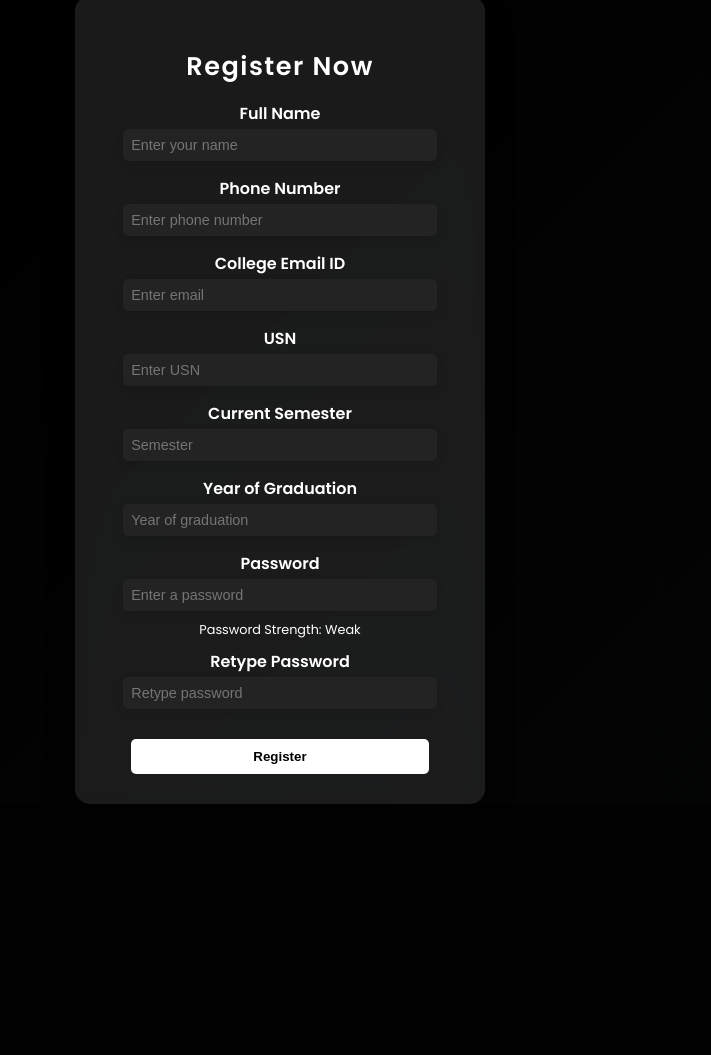
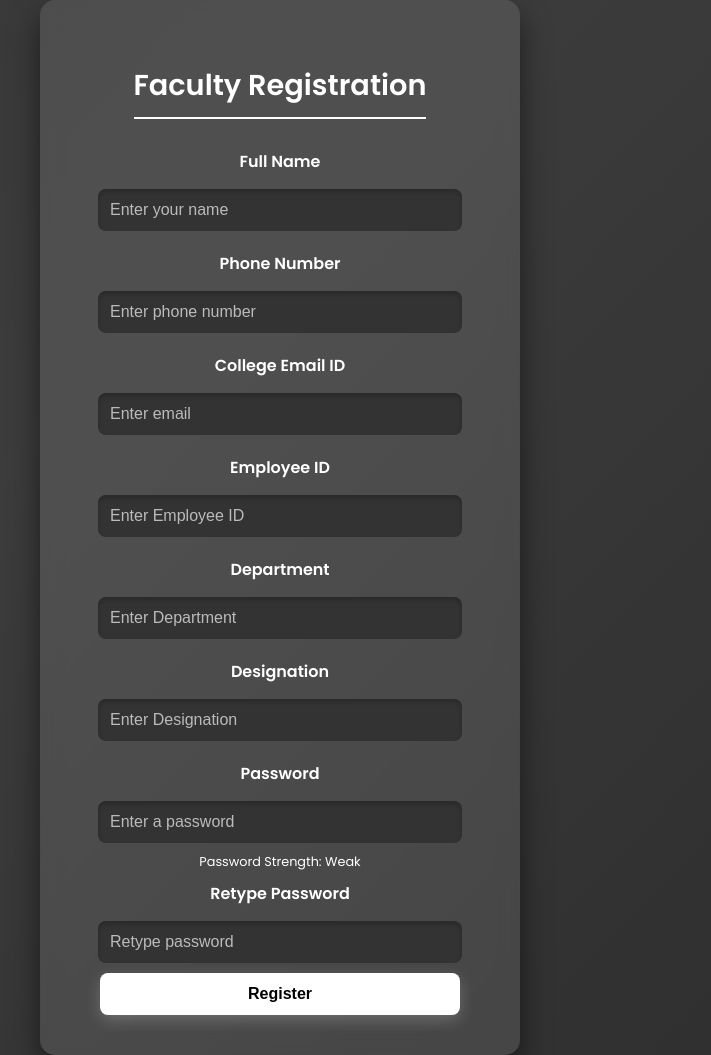
Before and after one commit to KarthikeyanJ04/AcadMaster, a Flask app: page /register-page in a window 1280 px wide. Shown: the whole page, without its empty margins (360-1071 px from the left). Before the commit the page ends 804 px from the top, so only its background shows below. Run offline with Flask 3, Linux system fonts and the light colour scheme.

Commit message:
Messed-up

```diff
--- a/app.py
+++ b/app.py
@@ -11,7 +11,7 @@ CORS(app)
 db_config = {
     'host': 'localhost',
     'user': 'root',  # Replace with your MySQL username
-    'password': 'jaikarthik',  # Replace with your MySQL password
+    'password': 'Root@nur1n24',  # Replace with your MySQL password
 }
 
 # Database configuration with the database specified, for use after initialization
--- a/templates/index.html
+++ b/templates/index.html
@@ -118,7 +118,7 @@
         Faculty
         <div class="dropdown">
           <button onclick="window.location.href='/register-page'">Register</button>
-          <button onclick="window.location.href='/login-page'">Login</button>
+          <button onclick="window.location.href='/faculty-login-page'">Login</button>
         </div>
       </div>
     </div>
--- a/templates/register.html
+++ b/templates/register.html
@@ -3,56 +3,85 @@
 <head>
   <meta charset="UTF-8">
   <meta name="viewport" content="width=device-width, initial-scale=1.0">
-  <title>Student Registration</title>
+  <title>Faculty Registration</title>
   <link href="https://fonts.googleapis.com/css2?family=Poppins:wght@400;600&display=swap" rel="stylesheet">
   <style>
     body {
       margin: 0;
       font-family: 'Poppins', sans-serif;
-      background: linear-gradient(135deg, #09090a, #000000, #050607);
-      background-size: 200% 200%;
-      animation: gradientShift 15s ease infinite;
+      background: linear-gradient(135deg, #1b1b1b, #2a2a2a, #3c3c3c, #1e1e1e);
+      background-size: 400% 400%;
+      animation: gradientAnimation 15s ease infinite;
       display: flex;
       justify-content: center;
       align-items: center;
-      height: 100vh;
+      min-height: 100vh;
       color: #fff;
+    }
+
+    @keyframes gradientAnimation {
+      0% { background-position: 0% 50%; }
+      50% { background-position: 100% 50%; }
+      100% { background-position: 0% 50%; }
+    }
+
+    @keyframes fadeIn {
+      0% { opacity: 0; transform: scale(0.9); }
+      100% { opacity: 1; transform: scale(1); }
     }
 
     .registration-container {
       background: rgba(255, 255, 255, 0.1);
       border-radius: 15px;
-      box-shadow: 0 15px 30px rgba(0, 0, 0, 0.3);
-      padding: 30px;
-      width: 350px;
+      padding: 40px;
+      width: 100%;
+      max-width: 400px;
       text-align: center;
-      backdrop-filter: blur(15px);
-      transition: transform 0.3s ease;
+      backdrop-filter: blur(10px);
+      box-shadow: 0 15px 30px rgba(0, 0, 0, 0.5);
+      transition: box-shadow 0.3s ease;
+      animation: fadeIn 1s ease forwards;
+    }
+
+    .registration-container:hover {
+      box-shadow: 0 20px 40px rgba(0, 0, 0, 0.6);
     }
 
     h2 {
-      margin-bottom: 15px;
-      font-size: 1.6rem;
-      letter-spacing: 1.5px;
+      margin-bottom: 20px;
+      font-size: 1.8rem;
+      color: #fff;
+      padding-bottom: 10px;
+      border-bottom: 2px solid #fff;
+      display: inline-block;
     }
 
     label {
       display: block;
       font-weight: 600;
       color: #fff;
-      margin: 5px 0 3px;
+      margin: 10px 0 5px;
     }
 
     input {
       width: 85%;
-      padding: 8px;
-      margin-bottom: 10px;
-      border-radius: 5px;
+      padding: 12px;
+      margin: 10px 0;
+      border-radius: 8px;
       border: none;
-      box-shadow: 0 4px 8px rgba(0, 0, 0, 0.1);
-      font-size: 0.9rem;
-      background-color: #242323; /* Softer grey color for input boxes */
-      color: #414141; /* Dark text for better readability */
+      background-color: #333;
+      color: #fff;
+      font-size: 1rem;
+      box-shadow: inset 0 3px 5px rgba(0, 0, 0, 0.2);
+      transition: transform 0.2s ease;
+    }
+
+    input::placeholder {
+      color: #bbb;
+    }
+
+    input:focus {
+      transform: scale(1.02);
     }
 
     .password-strength {
@@ -65,40 +94,29 @@
     .strong { color: green; }
 
     button {
-      width: 85%;
-      margin-top: 20px;
-
-      padding: 10px;
-      background-color: #ffffff;
+      width: 90%;
+      padding: 12px;
+      background-color: #fff;
+      color: #000;
+      font-weight: 600;
       border: none;
-      border-radius: 5px;
-      color: rgb(0, 0, 0);
-      font-weight: 600;
+      border-radius: 8px;
+      font-size: 1rem;
       cursor: pointer;
-      transition: background-color 0.3s ease, transform 0.3s ease;
+      transition: background-color 0.3s ease, color 0.3s ease;
+      box-shadow: 0 5px 15px rgba(255, 255, 255, 0.2);
     }
 
     button:hover {
-      background-color: #000000;
-      color:#ffffff
-    }
-
-    input:focus {
-      outline: none;
-      box-shadow: 0 0 8px rgba(255, 255, 255, 0.5);
-    }
-
-    @keyframes gradientShift {
-      0% { background-position: 0% 50%; }
-      50% { background-position: 100% 50%; }
-      100% { background-position: 0% 50%; }
+      background-color: #000;
+      color: #fff;
     }
   </style>
 </head>
 <body>
   <div class="registration-container">
-    <h2>Register Now</h2>
-    <form id="registration-form" onsubmit="handleRegistration(event)">
+    <h2>Faculty Registration</h2>
+    <form id="faculty-registration-form" onsubmit="handleFacultyRegistration(event)">
       <label for="name">Full Name</label>
       <input type="text" id="name" name="name" placeholder="Enter your name" required>
 
@@ -108,14 +126,14 @@
       <label for="email">College Email ID</label>
       <input type="email" id="email" name="email" placeholder="Enter email" required>
 
-      <label for="usn">USN</label>
-      <input type="text" id="usn" name="usn" placeholder="Enter USN" required>
+      <label for="employee_id">Employee ID</label>
+      <input type="text" id="employee_id" name="employee_id" placeholder="Enter Employee ID" required>
 
-      <label for="semester">Current Semester</label>
-      <input type="number" id="semester" name="semester" min="1" max="8" placeholder="Semester" required>
+      <label for="department">Department</label>
+      <input type="text" id="department" name="department" placeholder="Enter Department" required>
 
-      <label for="grad_year">Year of Graduation</label>
-      <input type="number" id="grad_year" name="grad_year" placeholder="Year of graduation" required>
+      <label for="designation">Designation</label>
+      <input type="text" id="designation" name="designation" placeholder="Enter Designation" required>
 
       <label for="password">Password</label>
       <input type="password" id="password" name="password" placeholder="Enter a password" required>
@@ -148,21 +166,21 @@
       strengthText.className = strength.toLowerCase();
     });
 
-    async function handleRegistration(event) {
+    async function handleFacultyRegistration(event) {
       event.preventDefault();
 
       const registrationData = {
         name: document.getElementById('name').value,
         phone: document.getElementById('phone').value,
         email: document.getElementById('email').value,
-        usn: document.getElementById('usn').value,
-        semester: document.getElementById('semester').value,
-        grad_year: document.getElementById('grad_year').value,
+        employee_id: document.getElementById('employee_id').value,
+        department: document.getElementById('department').value,
+        designation: document.getElementById('designation').value,
         password: document.getElementById('password').value,
       };
 
       try {
-        const response = await fetch('http://localhost:3000/register', {
+        const response = await fetch('http://localhost:3000/faculty_register', {
           method: 'POST',
           headers: {
             'Content-Type': 'application/json',
```
Also changed, not shown: templates/faculty_login.html (added, +117 -0 lines).
